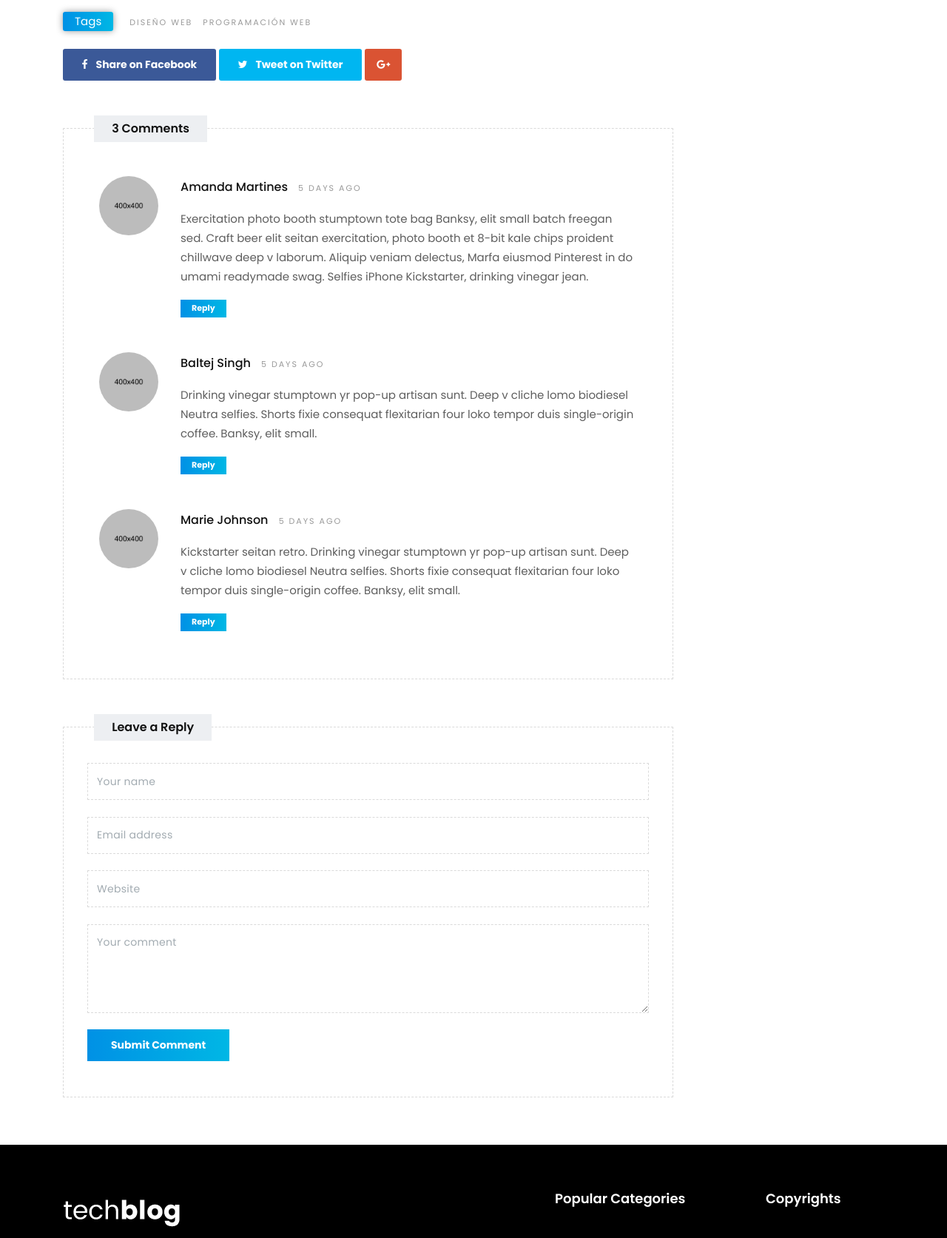
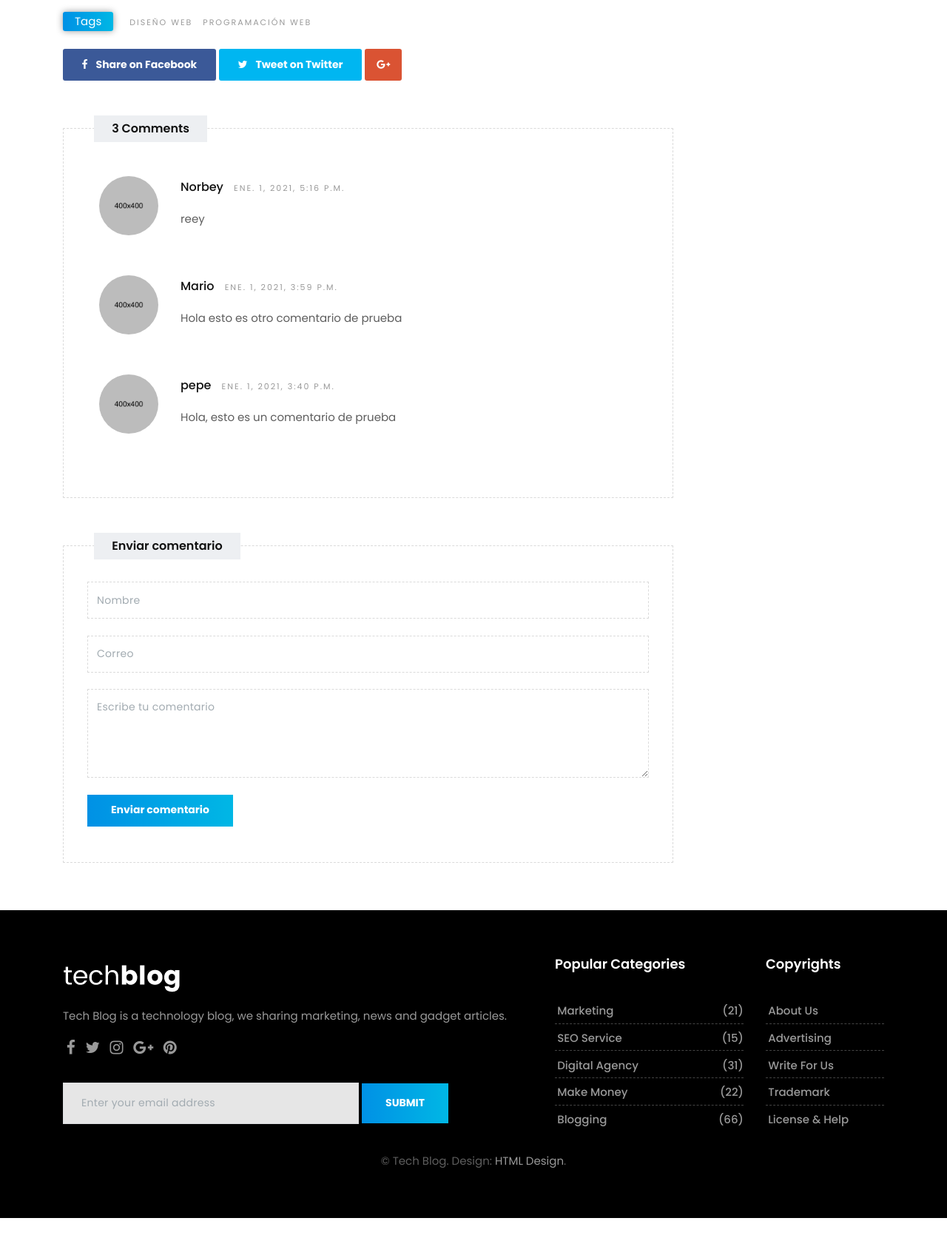
Before and after one commit to NorbeyCollazos/Blog_administrable_Django, a Django app: page /articulo/3 in a window 1280 px wide. Shown: the part 902-2575 px from the top of the page at 74% size. After the commit the page ends 2548 px from the top, so only its background shows below. Run offline with Django 3.2, Linux system fonts and the light colour scheme; data comes from the database, SQL or seed files in the repository; both versions use the stored data as it was after the commit; parts of the project's set-up code (start-up, migrations or seed data) failed here and were passed over; some libraries are stand-ins or nearby versions.

Commit message:
Se realiza el enviar comentarios

```diff
--- a/blog/admin.py
+++ b/blog/admin.py
@@ -1,5 +1,5 @@
 from django.contrib import admin
-from .models import Category, Article
+from .models import Category, Article, Coment
 
 class CategoryAdmin(admin.ModelAdmin):
     readonly_fields = ('created_at', 'updated_at')
@@ -24,3 +24,4 @@ class ArticleAdmin(admin.ModelAdmin):
 # Register your models here.
 admin.site.register(Category, CategoryAdmin)
 admin.site.register(Article, ArticleAdmin)
+admin.site.register(Coment)
--- a/blog/models.py
+++ b/blog/models.py
@@ -20,6 +20,7 @@ class Category(models.Model):
 
 class Article(models.Model):
     title = models.CharField(max_length=150, verbose_name="Título")
+    description = models.CharField(default='null', max_length=250, verbose_name="Descripción")
     content = RichTextField(verbose_name="Contenido")
     image = models.ImageField(default='null', verbose_name="Imagen", upload_to="articles")
     public = models.BooleanField(verbose_name="¿Publicado?")
@@ -36,3 +37,19 @@ class Article(models.Model):
 
     def __str__(self):
         return self.title
+
+
+class Coment(models.Model):
+    nombre = models.CharField(max_length=100, verbose_name="Nombre")
+    email = models.CharField(max_length=150, verbose_name="Correo")
+    coment = models.TextField(verbose_name="Comentario")
+    created_at = models.DateTimeField(auto_now_add=True, verbose_name="Creado el")
+    article = models.ForeignKey(Article, null=False, blank=False, on_delete=models.CASCADE)
+
+    class Meta:
+        verbose_name = "Comentario"
+        verbose_name_plural = "Comentarios"
+        ordering = ['-created_at']
+
+    def __str__(self):
+        return self.nombre
--- a/blog/templates/articles/detail.html
+++ b/blog/templates/articles/detail.html
@@ -104,41 +104,19 @@
                                 <div class="row">
                                     <div class="col-lg-12">
                                         <div class="comments-list">
+                                            {% for comentario in comentarios %}
                                             <div class="media">
                                                 <a class="media-left" href="#">
-                                                    <img src="upload/author.jpg" alt="" class="rounded-circle">
+                                                    <img src="{% static 'upload/author.jpg' %}" alt="" class="rounded-circle">
                                                 </a>
                                                 <div class="media-body">
-                                                    <h4 class="media-heading user_name">Amanda Martines <small>5 days ago</small></h4>
-                                                    <p>Exercitation photo booth stumptown tote bag Banksy, elit small batch freegan sed. Craft beer elit seitan exercitation, photo booth et 8-bit kale chips proident chillwave deep v laborum. Aliquip veniam delectus, Marfa eiusmod Pinterest in do umami readymade swag. Selfies iPhone Kickstarter, drinking vinegar jean.</p>
-                                                    <a href="#" class="btn btn-primary btn-sm">Reply</a>
+                                                    <h4 class="media-heading user_name">{{comentario.nombre}} <small>{{comentario.created_at}}</small></h4>
+                                                    <p>{{comentario.coment}}</p>
+
                                                 </div>
                                             </div>
-                                            <div class="media">
-                                                <a class="media-left" href="#">
-                                                    <img src="upload/author_01.jpg" alt="" class="rounded-circle">
-                                                </a>
-                                                <div class="media-body">
+                                            {% endfor %}
 
-                                                    <h4 class="media-heading user_name">Baltej Singh <small>5 days ago</small></h4>
-
-                                                    <p>Drinking vinegar stumptown yr pop-up artisan sunt. Deep v cliche lomo biodiesel Neutra selfies. Shorts fixie consequat flexitarian four loko tempor duis single-origin coffee. Banksy, elit small.</p>
-
-                                                    <a href="#" class="btn btn-primary btn-sm">Reply</a>
-                                                </div>
-                                            </div>
-                                            <div class="media last-child">
-                                                <a class="media-left" href="#">
-                                                    <img src="upload/author_02.jpg" alt="" class="rounded-circle">
-                                                </a>
-                                                <div class="media-body">
-
-                                                    <h4 class="media-heading user_name">Marie Johnson <small>5 days ago</small></h4>
-                                                    <p>Kickstarter seitan retro. Drinking vinegar stumptown yr pop-up artisan sunt. Deep v cliche lomo biodiesel Neutra selfies. Shorts fixie consequat flexitarian four loko tempor duis single-origin coffee. Banksy, elit small.</p>
-
-                                                    <a href="#" class="btn btn-primary btn-sm">Reply</a>
-                                                </div>
-                                            </div>
                                         </div>
                                     </div><!-- end col -->
                                 </div><!-- end row -->
@@ -147,15 +125,16 @@
                             <hr class="invis1">
 
                             <div class="custombox clearfix">
-                                <h4 class="small-title">Leave a Reply</h4>
+                                <h4 class="small-title">Enviar comentario</h4>
                                 <div class="row">
                                     <div class="col-lg-12">
-                                        <form class="form-wrapper">
-                                            <input type="text" class="form-control" placeholder="Your name">
-                                            <input type="text" class="form-control" placeholder="Email address">
-                                            <input type="text" class="form-control" placeholder="Website">
-                                            <textarea class="form-control" placeholder="Your comment"></textarea>
-                                            <button type="submit" class="btn btn-primary">Submit Comment</button>
+                                        <form class="form-wrapper" method="POST" action="{% url 'registrar_comentario' article_id  %}">
+                                        {% csrf_token %}
+                                            <input type="hidden" class="form-control" placeholder="Nombre" name="pagina_actual" value="{{request.path}}">
+                                            <input type="text" class="form-control" placeholder="Nombre" name="nombre">
+                                            <input type="text" class="form-control" placeholder="Correo" name="correo">
+                                            <textarea class="form-control" placeholder="Escribe tu comentario" name="comentario"></textarea>
+                                            <button type="submit" class="btn btn-primary">Enviar comentario</button>
                                         </form>
                                     </div>
                                 </div>
--- a/blog/urls.py
+++ b/blog/urls.py
@@ -5,5 +5,6 @@ urlpatterns = [
     path('articulos/', views.list, name="list_articles"),
     path('categoria/<int:category_id>', views.category, name="category"),
     path('articulo/<int:article_id>', views.article, name="article"),
+    path('registrar-comentario/<int:article_id>', views.guardar_comentario, name="registrar_comentario"),
 
 ]
--- a/blog/views.py
+++ b/blog/views.py
@@ -1,5 +1,5 @@
-from django.shortcuts import render
-from blog.models import Category, Article
+from django.shortcuts import render, redirect
+from blog.models import Category, Article, Coment
 from django.core.paginator import Paginator
 
 
@@ -34,7 +34,30 @@ def category(request, category_id):
 def article(request, article_id):
 
     article = Article.objects.get(id=article_id)
+    comentarios = Coment.objects.filter(article=article_id)
 
     return render(request, 'articles/detail.html',{
-        'article': article
+        'article_id': article_id,
+        'article': article,
+        'comentarios': comentarios
     })
+
+def guardar_comentario(request, article_id):
+
+    if request.method == "POST":
+        nombre = request.POST['nombre']
+        correo = request.POST['correo']
+        comentario = request.POST['comentario']
+
+        pagina_actual = request.POST['pagina_actual']
+
+        comentario = Coment(
+            nombre= nombre,
+            email=correo,
+            coment=comentario,
+            article_id=article_id
+        )
+
+        comentario.save()
+
+        return redirect(pagina_actual)
--- a/mainapp/templates/layouts/layout.html
+++ b/mainapp/templates/layouts/layout.html
@@ -303,6 +303,8 @@
         {% block content %}
         {% endblock  %}
 
+
+
         <footer class="footer">
             <div class="container">
                 <div class="row">
```
Also changed, not shown: blog/migrations/0003_auto_20201231_2333.py (added), blog/migrations/0004_coment.py (added), db.sqlite3.
